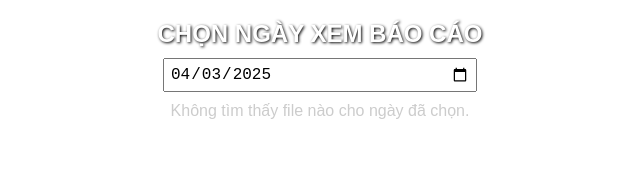
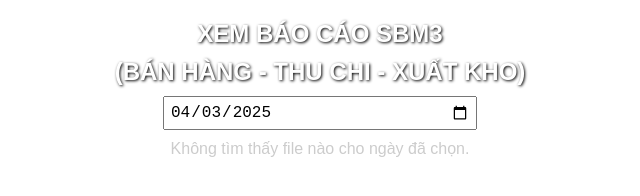
Before and after one commit to saubinhminh/3ILIILIIXIILI, a plain HTML site: page index.html in a window 1280 px wide. Shown: the whole page, without its empty margins (320-960 px from the left). Drawn offline with Linux system fonts and the light colour scheme; no server answers.

Commit message:
Add files via upload

```diff
--- a/index.html
+++ b/index.html
@@ -54,7 +54,8 @@
 </head>
 <body>
 
-  <h2>CHỌN NGÀY XEM BÁO CÁO</h2>
+  <h2>XEM BÁO CÁO SBM3</h2>
+  <h2>(BÁN HÀNG - THU CHI - XUẤT KHO)</h2>
   <input type="date" id="datePicker" />
 
   <div id="loadMsg"></div>
```
